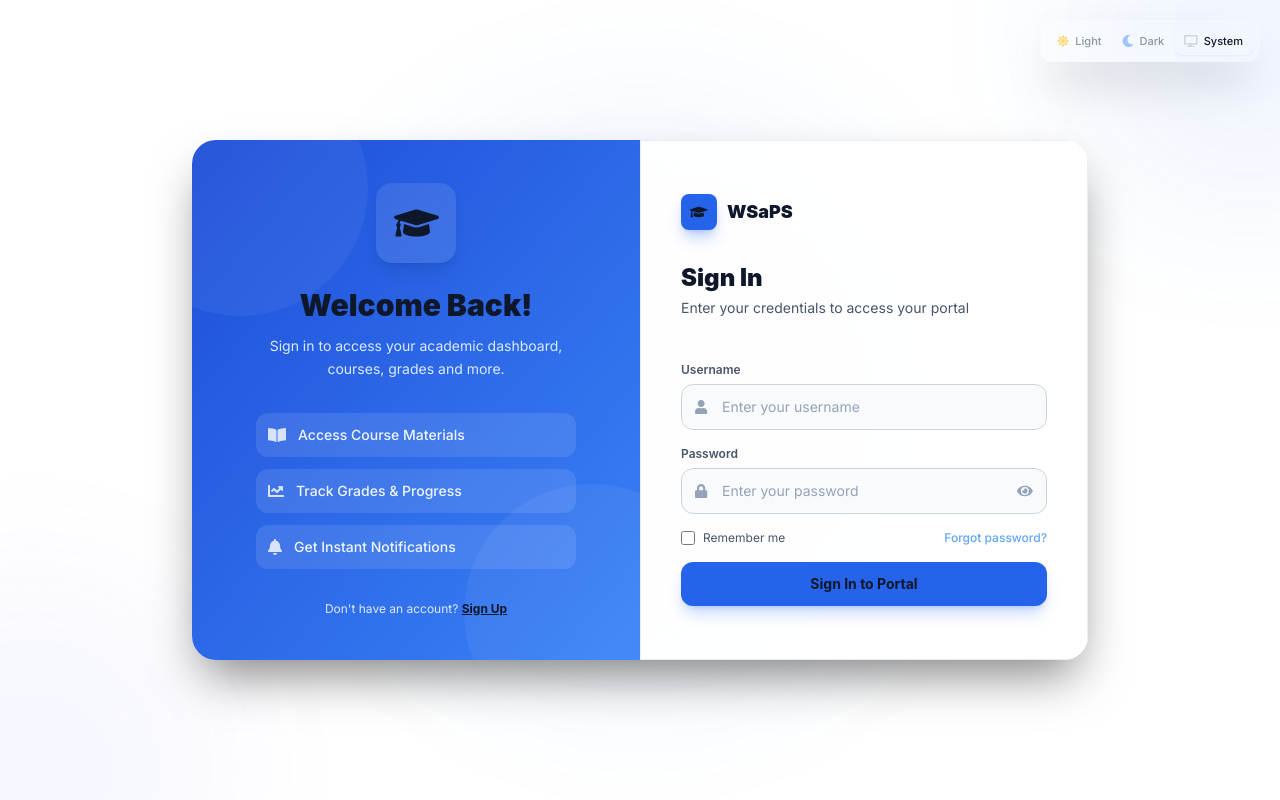
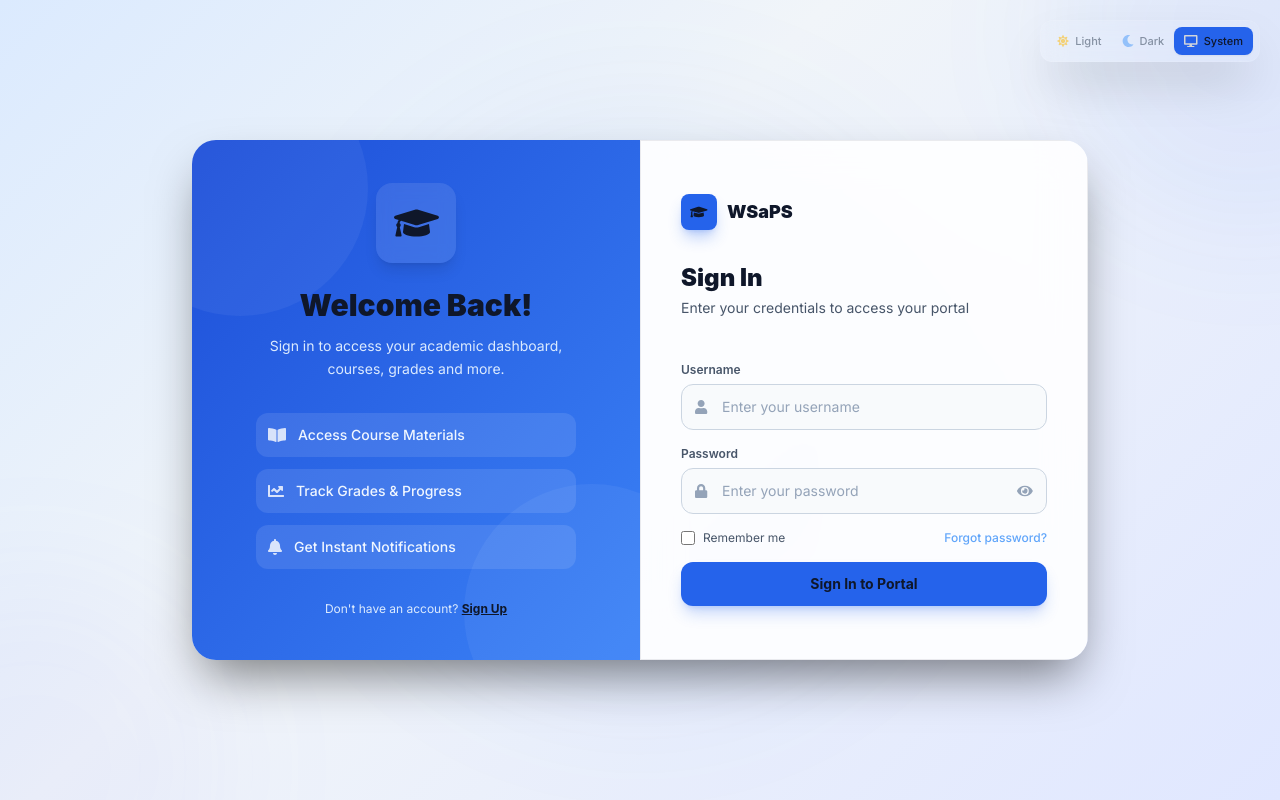
Before and after one commit to birukdjn/wachemo-django, a Django app: page /login in a window 1280 px wide. Run offline with Django 5.2, Linux system fonts and the light colour scheme; some libraries are stand-ins or nearby versions; some web fonts are replaced.

Commit message:
fix: remove duplicate body class in login template and update theme button color to blue-600

```diff
--- a/static/js/theme-manager.js
+++ b/static/js/theme-manager.js
@@ -34,11 +34,11 @@
         document.querySelectorAll('[data-theme-set]').forEach(btn => {
             const btnMode = btn.getAttribute('data-theme-set');
             if (btnMode === mode) {
-                btn.classList.add('bg-brand-blue', 'text-white', 'shadow-sm', 'font-semibold');
+                btn.classList.add('bg-blue-600', 'text-white', 'shadow-sm', 'font-semibold');
                 btn.classList.remove('text-gray-400', 'hover:text-white', 'opacity-60');
                 btn.setAttribute('aria-pressed', 'true');
             } else {
-                btn.classList.remove('bg-brand-blue', 'text-white', 'shadow-sm', 'font-semibold');
+                btn.classList.remove('bg-blue-600', 'text-white', 'shadow-sm', 'font-semibold');
                 btn.classList.add('text-gray-400', 'hover:text-white', 'opacity-60');
                 btn.setAttribute('aria-pressed', 'false');
             }
--- a/templates/login.html
+++ b/templates/login.html
@@ -88,8 +88,7 @@
     </style>
     <script src="{% static 'js/theme-manager.js' %}"></script>
 </head>
-<body class="min-h-screen flex items-center justify-center relative overflow-hidden"
-      class="auth-bg min-h-screen flex items-center justify-center relative overflow-hidden">
+<body class="auth-bg min-h-screen flex items-center justify-center relative overflow-hidden">
 
     <!-- Background Orbs -->
     <div class="fixed inset-0 pointer-events-none overflow-hidden">
```
